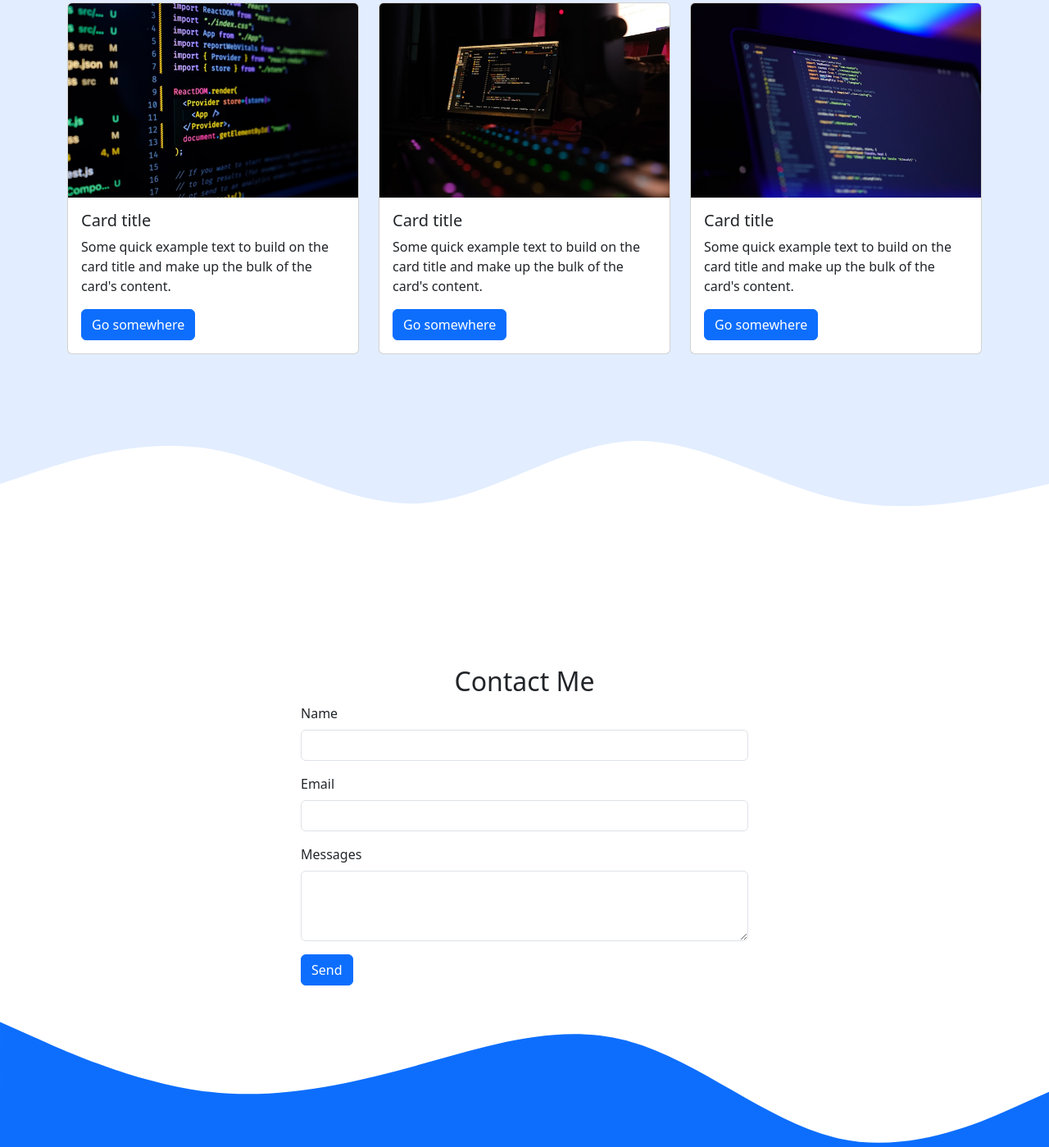
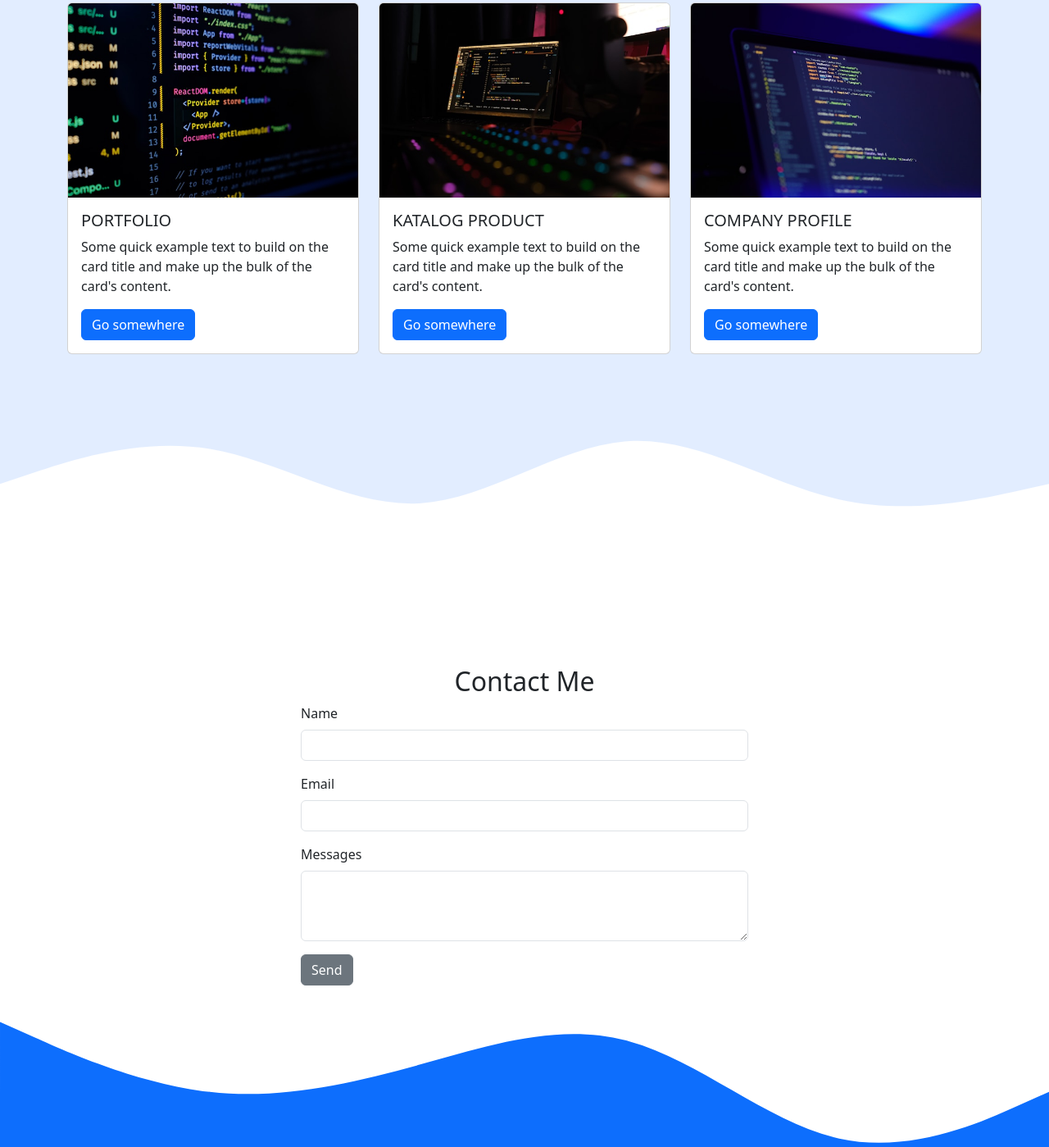
Before and after one commit to farismns/farismaulana.github.io, a plain HTML site: page index.html in a window 1280 px wide. Shown: the part 1552-2951 px from the top of the page at 82% size. Drawn offline with nearby package versions, Linux system fonts and the light colour scheme.

Commit message:
memberi judul pada projects

```diff
--- a/index.html
+++ b/index.html
@@ -104,7 +104,7 @@
                     <div class="card">
                         <img src="img/projects/1.jpg" class="card-img-top" alt="Project 1">
                         <div class="card-body">
-                            <h5 class="card-title">Card title</h5>
+                            <h5 class="card-title">PORTFOLIO</h5>
                             <p class="card-text">Some quick example text to build on the card title and make up the bulk
                                 of the card's content.</p>
                             <a href="#" class="btn btn-primary">Go somewhere</a>
@@ -115,7 +115,7 @@
                     <div class="card">
                         <img src="img/projects/2.jpg" class="card-img-top" alt="Project 2">
                         <div class="card-body">
-                            <h5 class="card-title">Card title</h5>
+                            <h5 class="card-title">KATALOG PRODUCT</h5>
                             <p class="card-text">Some quick example text to build on the card title and make up the bulk
                                 of the card's content.</p>
                             <a href="#" class="btn btn-primary">Go somewhere</a>
@@ -126,7 +126,7 @@
                     <div class="card">
                         <img src="img/projects/3.jpg" class="card-img-top" alt="Project 3">
                         <div class="card-body">
-                            <h5 class="card-title">Card title</h5>
+                            <h5 class="card-title">COMPANY PROFILE</h5>
                             <p class="card-text">Some quick example text to build on the card title and make up the bulk
                                 of the card's content.</p>
                             <a href="#" class="btn btn-primary">Go somewhere</a>
@@ -166,7 +166,7 @@
                             <label for="Messages" class="form-label">Messages</label>
                             <textarea class="form-control" id="messages" rows="3"></textarea>
                         </div>
-                        <button type="submit" class="btn btn-primary">Send</button>
+                        <button type="submit" class="btn btn-secondary">Send</button>
                     </form>
                 </div>
             </div>
```
